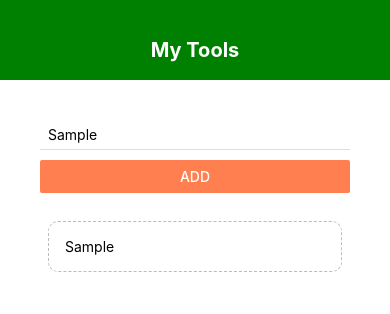
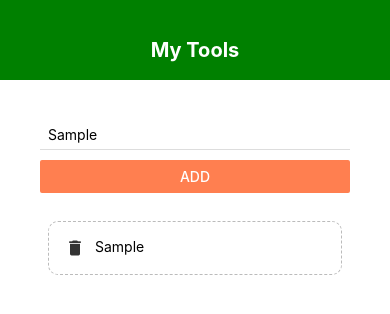
Before and after one commit to joynalam67598/React-Native, a React Native app: screen / in a window 390 px wide. Both pictures are taken after typing "Sample" into the empty fields and a click on the button "ADD". Shown: the top 314 px of the page. Built offline with nearby package versions, Linux system fonts and the light colour scheme.

Commit message:
flexbox and icons

```diff
--- a/App.js
+++ b/App.js
@@ -10,6 +10,7 @@
 } from 'react-native';
 import AddTodoForm from './components/AddTodoForm';
 import Header from './components/header';
+import SandBox from './components/SandBox';
 import TodoItem from './components/TodoItem';
 
 export default function App() {
@@ -39,6 +40,7 @@
 
 
   return (
+    // <SandBox></SandBox>
     <TouchableWithoutFeedback onPress={()=> Keyboard.dismiss()}>
       <View style={styles.container}>
         {/*Header*/}
@@ -68,10 +70,13 @@
     backgroundColor: '#fff',
   },
   content: {
-    padding:40,
+    padding: 40,
+    flex:1
   },
   list: {
-    marginTop:20
+    flex:1,
+    marginTop: 20,
+
   }
 
 });
--- /dev/null
+++ b/components/SandBox.js
@@ -0,0 +1,46 @@
+import React from 'react';
+import { StyleSheet, Text, View } from 'react-native';
+
+export default function SandBox() {
+    return (
+        <View style={styles.contianer}>
+            <Text style={styles.boxOne}>one</Text>
+            <Text style={styles.boxTwo}>two</Text>
+            <Text style={styles.boxThree}>three</Text>
+            <Text style={styles.boxFour}>four</Text>
+            <Text style={styles.boxFive}>five</Text>
+        </View>
+    )
+}
+
+const styles = StyleSheet.create({
+    contianer: {
+        // flex:1,
+        flexDirection: "row",
+        justifyContent: 'space-around',
+        alignItems:'flex-start',
+        paddingTop: 40,
+        backgroundColor:'#ddd'
+    },
+    boxOne: {
+        padding:10,
+        backgroundColor:'violet'
+    },
+     boxTwo: {
+        padding:20,
+        backgroundColor:'gold'
+    },
+     boxThree: {
+        padding:30,
+        backgroundColor:'coral'
+    },
+      boxFour: {
+        padding:40,
+        backgroundColor:'skyblue'
+    },
+     boxFive: {
+        padding:50,
+        backgroundColor:'green'
+    },
+
+})
--- a/components/TodoItem.js
+++ b/components/TodoItem.js
@@ -1,10 +1,14 @@
 import React from 'react';
-import { StyleSheet, Text, TouchableOpacity } from 'react-native';
+import { StyleSheet, Text, TouchableOpacity, View } from 'react-native';
+import { MaterialIcons } from '@expo/vector-icons'
 
 export default function TodoItem({item,pressHandler}) {
     return (
-    <TouchableOpacity onPress={()=>pressHandler(item.key)}>
-       <Text style={styles.item}>{item.text}</Text>
+        <TouchableOpacity onPress={() => pressHandler(item.key)}>
+            <View style={styles.item}>
+                <MaterialIcons name='delete' size={20} color="#333" />
+                <Text style={styles.itemText}>{item.text}</Text>
+            </View>
     </TouchableOpacity>
   );
 }
@@ -16,5 +20,9 @@
         borderWidth:1,
         borderStyle: 'dashed',
         borderRadius: 10,
+        flexDirection:'row'
+    },
+    itemText: {
+        marginLeft:10
     }
 });
```
